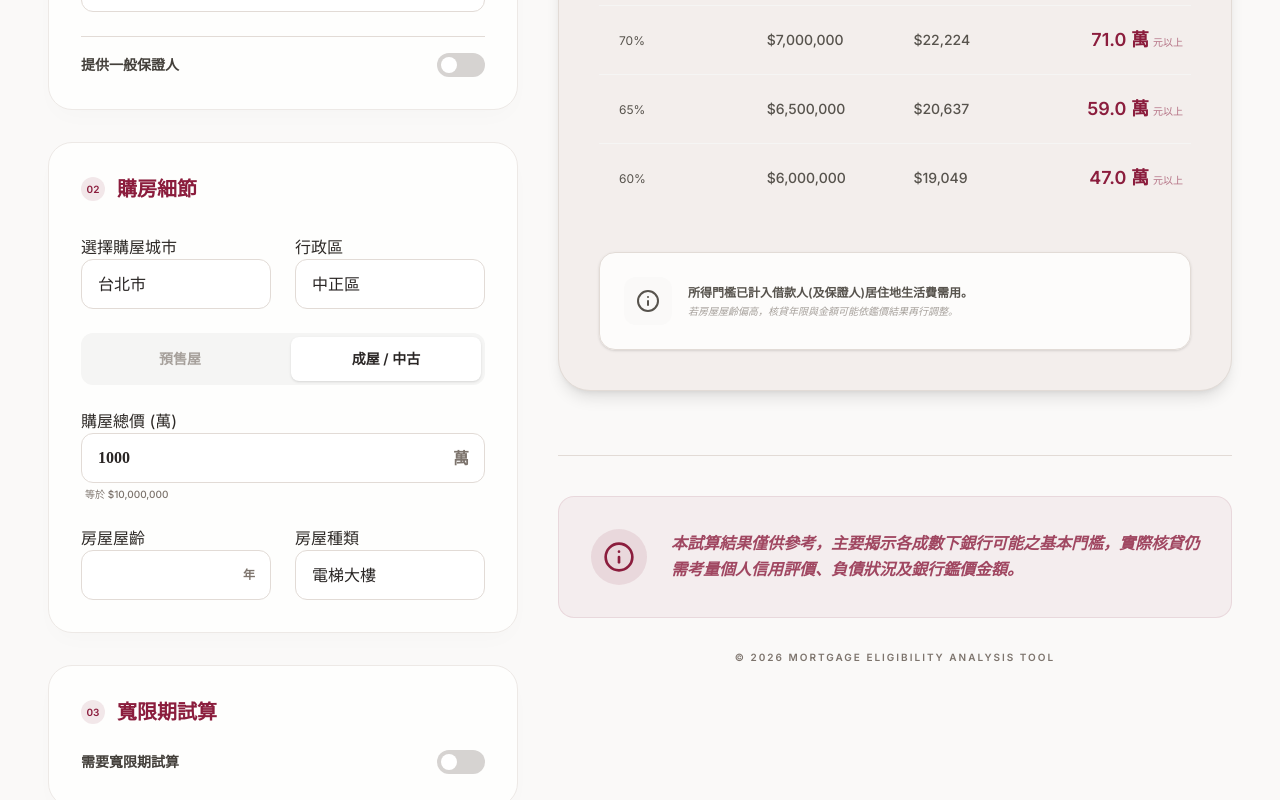
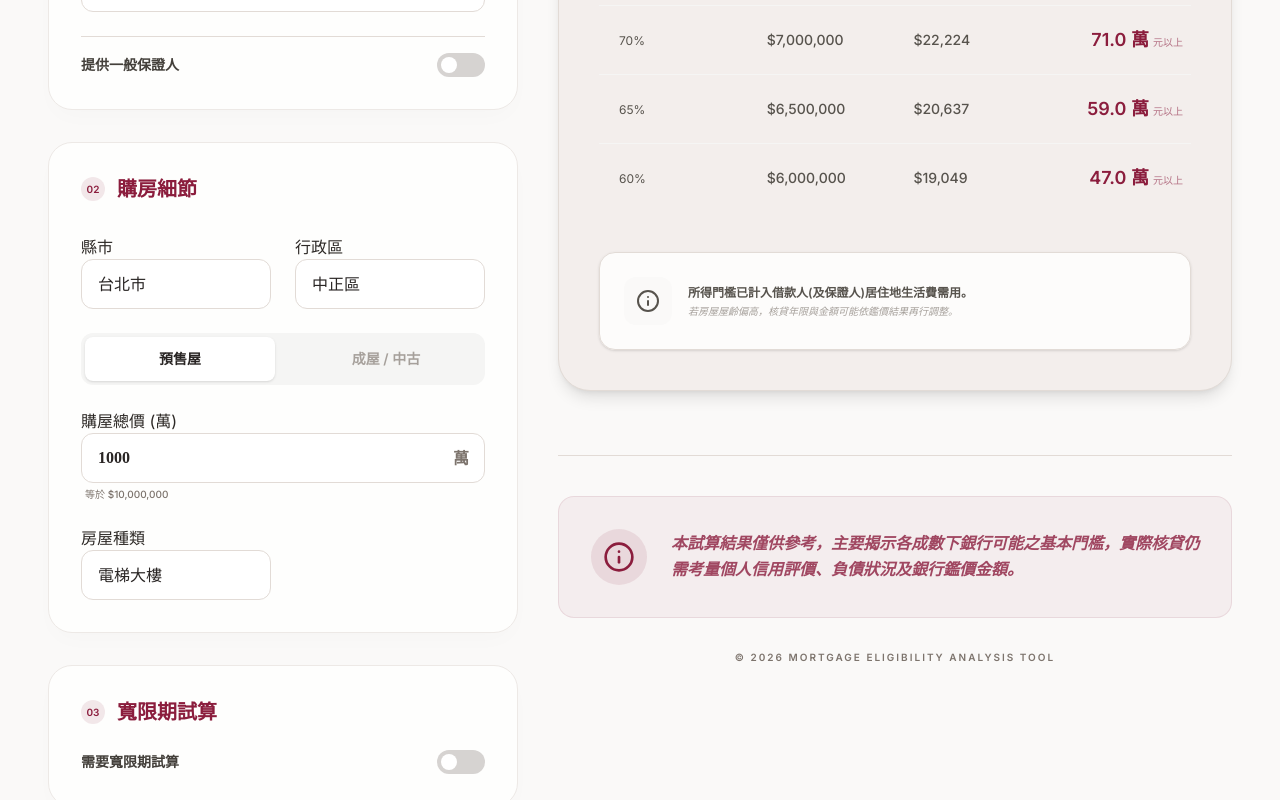
Before and after one commit to eddielin836/homesweetloan, a React (Vite) app: page / in a window 1280 px wide. Shown: the part 503-1303 px from the top of the page. Built offline with nearby package versions, Linux system fonts and the light colour scheme.

Commit message:
feat: Improve property input fields
Set default pre-sale status to true and update labels for clarity. Add a new input for house type with options for apartment, elevator building, and townhouse.

```diff
--- a/src/App.tsx
+++ b/src/App.tsx
@@ -42,7 +42,7 @@ export default function App() {
   const [property, setProperty] = useState<PropertyInfo>({
     city: '台北市',
     district: '中正區',
-    isPreSale: false,
+    isPreSale: true,
     houseAge: 0,
     purchasePrice: 10000000,
     houseType: HouseType.ELEVATOR,
@@ -327,7 +327,7 @@ export default function App() {
 
             <div className="grid grid-cols-1 md:grid-cols-2 gap-6">
               <div className="space-y-1">
-                <label className="form-label">選擇購屋城市</label>
+                <label className="form-label">縣市</label>
                 <select
                   value={property.city}
                   onChange={(e) => handlePropertyChange('city', e.target.value)}
@@ -383,6 +383,19 @@ export default function App() {
                 <p className="text-[10px] text-text-muted font-medium ml-1">等於 {formatCurrency(property.purchasePrice)}</p>
               </div>
 
+              <div className="space-y-1">
+                <label className="form-label">房屋種類</label>
+                <select
+                  value={property.houseType}
+                  onChange={(e) => handlePropertyChange('houseType', e.target.value as HouseType)}
+                  className="input-field font-medium appearance-none"
+                >
+                  <option value={HouseType.APARTMENT}>公寓</option>
+                  <option value={HouseType.ELEVATOR}>電梯大樓</option>
+                  <option value={HouseType.TOWNHOUSE}>透天</option>
+                </select>
+              </div>
+
               {!property.isPreSale && (
                 <motion.div
                   initial={{ opacity: 0, scale: 0.98 }}
@@ -401,19 +414,6 @@ export default function App() {
                   </div>
                 </motion.div>
               )}
-
-              <div className={`space-y-1 ${property.isPreSale ? 'md:col-span-2' : ''}`}>
-                <label className="form-label">房屋種類</label>
-                <select
-                  value={property.houseType}
-                  onChange={(e) => handlePropertyChange('houseType', e.target.value as HouseType)}
-                  className="input-field font-medium appearance-none"
-                >
-                  <option value={HouseType.APARTMENT}>公寓</option>
-                  <option value={HouseType.ELEVATOR}>電梯大樓</option>
-                  <option value={HouseType.TOWNHOUSE}>透天</option>
-                </select>
-              </div>
             </div>
           </motion.section>
 
```
